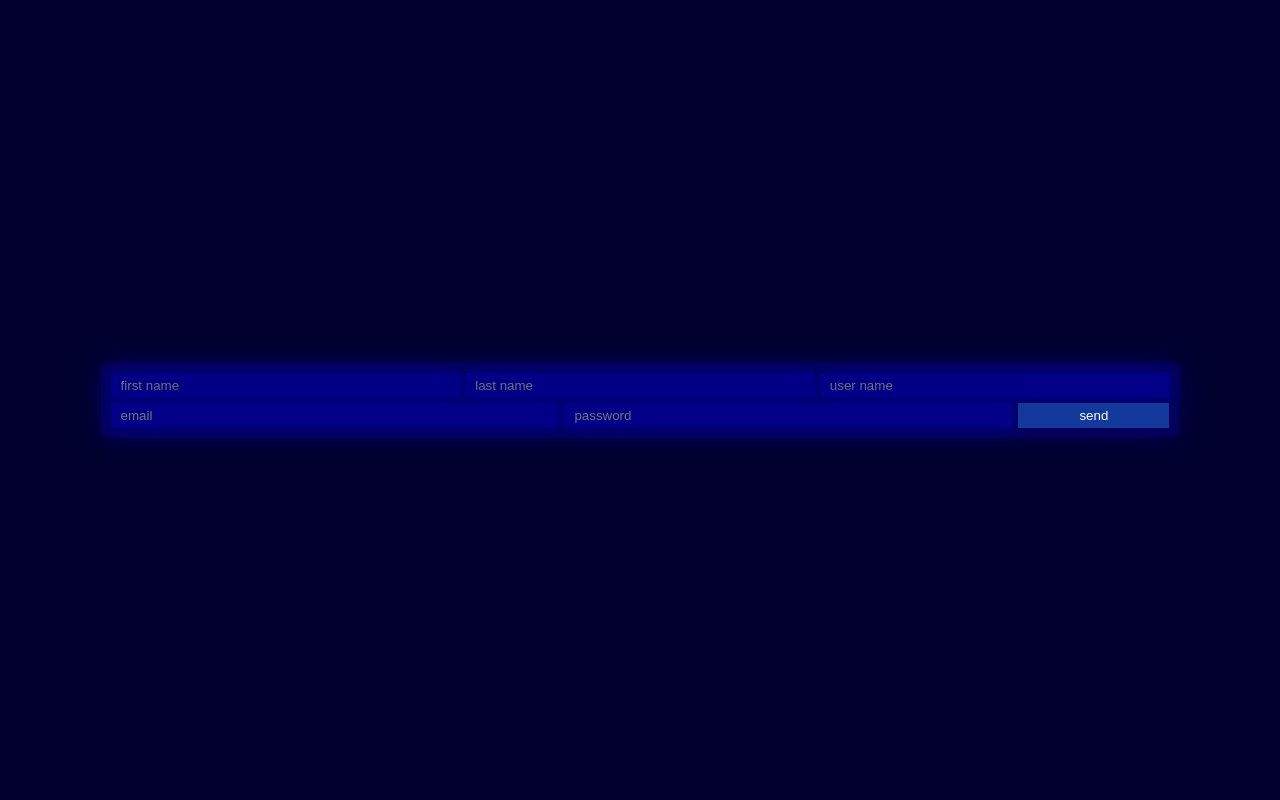
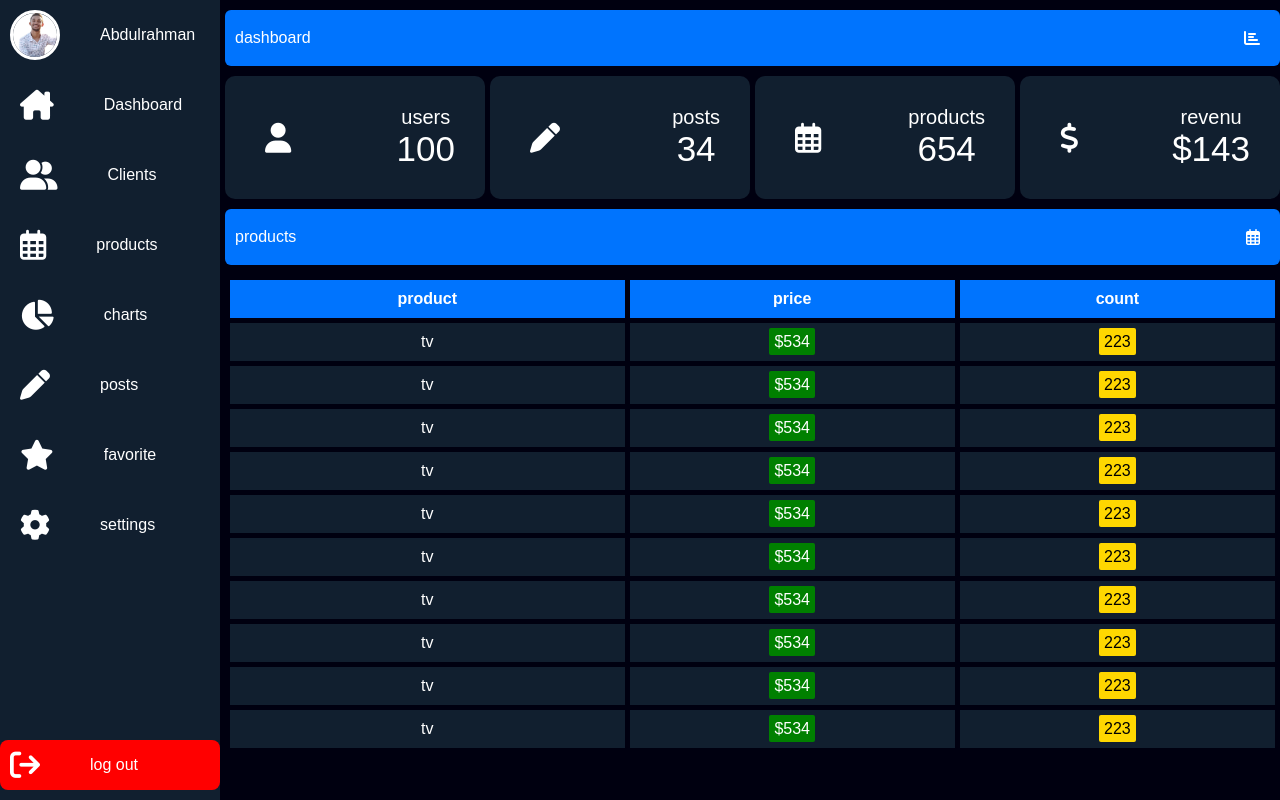
Before and after one commit to AbdulrahmanFa2hy/Responsive-HTML-CSS-review, a plain HTML site: page index.html in a window 1280 px wide. Drawn offline with Linux system fonts and the light colour scheme.

Commit message:
first commit

```diff
--- /dev/null
+++ b/css/style.css
@@ -0,0 +1,168 @@
+* {
+  box-sizing: border-box;
+  margin: 0;
+  padding: 0;
+  font-family: sans-serif;
+}
+
+body {
+  background-color: #000010;
+  display: flex;
+  column-gap: 5px;
+  height: 100dvb;
+  color: white;
+}
+.sidebar {
+  position: relative;
+  text-align: center;
+  width: 70px;
+  height: 100%;
+  overflow: hidden;
+  background-color: #111f2f;
+  transition: all 0.5s ease-in-out;
+  -webkit-transition: all 0.5s ease-in-out;
+  -moz-transition: all 0.5s ease-in-out;
+  -ms-transition: all 0.5s ease-in-out;
+  -o-transition: all 0.5s ease-in-out;
+}
+.sidebar:hover {
+  width: 220px;
+}
+.sidebar-element img {
+  width: 50px;
+  border: 3.5px solid white;
+  border-radius: 50%;
+  -webkit-border-radius: 50%;
+  -moz-border-radius: 50%;
+  -ms-border-radius: 50%;
+  -o-border-radius: 50%;
+}
+i {
+  font-size: 30px;
+  padding: 10px;
+}
+.sidebar-element {
+  display: flex;
+  align-items: center;
+  gap: 40px;
+  width: 100%;
+  padding: 10px;
+  border-radius: 8px;
+  -webkit-border-radius: 8px;
+  -moz-border-radius: 8px;
+  -ms-border-radius: 8px;
+  -o-border-radius: 8px;
+  cursor: pointer;
+}
+.sidebar-element:hover,
+.card-content:hover,
+td:hover {
+  background-color: #57606d;
+}
+.sidebar-element.exit {
+  background-color: red;
+  position: absolute;
+  bottom: 10px;
+  padding: 0px;
+  text-align: center;
+}
+.content {
+  display: flex;
+  flex-direction: column;
+  flex-grow: 1;
+  gap: 10px;
+  padding-top: 10px;
+}
+.content-bar {
+  display: flex;
+  justify-content: space-between;
+  align-items: center;
+  background-color: #0074fe;
+  width: 100%;
+  padding: 10px;
+  border-radius: 6px;
+  -webkit-border-radius: 6px;
+  -moz-border-radius: 6px;
+  -ms-border-radius: 6px;
+  -o-border-radius: 6px;
+}
+.content-bar i {
+  font-size: 16px;
+  cursor: pointer;
+}
+.content .cards {
+  display: flex;
+  flex-wrap: wrap;
+  gap: 5px;
+  justify-content: space-between;
+  align-items: center;
+}
+.card-content {
+  display: flex;
+  justify-content: space-between;
+  align-items: center;
+  flex-basis: 220px;
+  flex-grow: 1;
+  padding: 30px;
+  background-color: #111f2f;
+  border-radius: 10px;
+  -webkit-border-radius: 10px;
+  -moz-border-radius: 10px;
+  -ms-border-radius: 10px;
+  -o-border-radius: 10px;
+}
+.card-content-text {
+  font-size: 20px;
+  text-align: center;
+}
+.card-content-text p:last-of-type {
+  font-size: 35px;
+}
+table {
+  text-align: center;
+  border-spacing: 5px;
+}
+table th {
+  background-color: #0074fe;
+  padding: 10px;
+}
+
+td {
+  background-color: #111f2f;
+  padding: 10px;
+}
+td .price,
+td .count {
+  background-color: green;
+  padding: 5px;
+  border-radius: 2px;
+  -webkit-border-radius: 2px;
+  -moz-border-radius: 2px;
+  -ms-border-radius: 2px;
+  -o-border-radius: 2px;
+}
+td .count {
+  background-color: gold;
+  color: black;
+}
+
+@media screen and (max-width: 600px) {
+  .cards {
+    flex-direction: column;
+  }
+  .card-content {
+    width: 100%;
+  }
+}
+
+@media screen and (min-width: 600px) and (max-width: 972px) {
+  .cards {
+    flex-wrap: wrap;
+  }
+  .card-content {
+    flex-basis: 250px;
+  }
+  .sidebar:hover {
+    width: 30%;
+  }
+}
--- a/index.html
+++ b/index.html
@@ -3,25 +3,149 @@
   <head>
     <meta charset="UTF-8" />
     <meta name="viewport" content="width=device-width, initial-scale=1.0" />
-    <link rel="stylesheet" href="/style.css" />
-    <title>Document</title>
+    <link rel="stylesheet" href="css/all.min.css" />
+    <link rel="stylesheet" href="css/style.css" />
+    <title>Dashboard</title>
   </head>
   <body>
-    <div class="container">
-      <form action="" target="_blank">
-        <input type="text" name="first-name" placeholder="first name" />
-        <input type="text" name="last-name" placeholder="last name" />
-        <input type="text" name="user-name" placeholder="user name" />
-        <input type="email" name="email" id="email" placeholder="email" />
-        <input
-          type="password"
-          name="password"
-          id="password"
-          placeholder="password"
-        />
-        <button type="submit">send</button>
-      </form>
+    <div class="sidebar">
+      <div class="sidebar-element">
+        <img src="imgs/light-mode.png" alt="Abdo's photo" />
+        <figcaption>Abdulrahman</figcaption>
+      </div>
+      <div class="sidebar-element">
+        <i class="fa-solid fa-house-chimney"></i>
+        <p>Dashboard</p>
+      </div>
+      <div class="sidebar-element">
+        <i class="fa-solid fa-user-group"></i>
+        <p>Clients</p>
+      </div>
+      <div class="sidebar-element">
+        <i class="fa-regular fa-calendar-days"></i>
+        <p>products</p>
+      </div>
+      <div class="sidebar-element">
+        <i class="fas fa-chart-pie"></i>
+        <p>charts</p>
+      </div>
+      <div class="sidebar-element">
+        <i class="fas fa-pen"></i>
+        <p>posts</p>
+      </div>
+      <div class="sidebar-element">
+        <i class="fas fa-star"></i>
+        <p>favorite</p>
+      </div>
+      <div class="sidebar-element">
+        <i class="fas fa-cog"></i>
+        <p>settings</p>
+      </div>
+      <div class="sidebar-element exit">
+        <i class="fas fa-sign-out"></i>
+        <p>log out</p>
+      </div>
     </div>
-    <script src="index.js"></script>
+    <div class="content">
+      <div class="content-bar">
+        <p>dashboard</p>
+        <i class="fa-solid fa-chart-bar"></i>
+      </div>
+      <div class="cards">
+        <div class="card-content">
+          <i class="fa-solid fa-user"></i>
+          <div class="card-content-text">
+            <p>users</p>
+            <p>100</p>
+          </div>
+        </div>
+        <div class="card-content">
+          <i class="fa-solid fa-pen"></i>
+          <div class="card-content-text">
+            <p>posts</p>
+            <p>34</p>
+          </div>
+        </div>
+        <div class="card-content">
+          <i class="fa-regular fa-calendar-days"></i>
+          <div class="card-content-text">
+            <p>products</p>
+            <p>654</p>
+          </div>
+        </div>
+        <div class="card-content">
+          <i class="fa-solid fa-dollar-sign"></i>
+          <div class="card-content-text">
+            <p>revenu</p>
+            <p>$143</p>
+          </div>
+        </div>
+      </div>
+      <div class="content-bar">
+        <p>products</p>
+        <i class="fa-regular fa-calendar-days"></i>
+      </div>
+      <table>
+        <thead>
+          <tr>
+            <th>product</th>
+            <th>price</th>
+            <th>count</th>
+          </tr>
+        </thead>
+        <tbody>
+          <tr>
+            <td>tv</td>
+            <td><span class="price">$534</span></td>
+            <td><span class="count">223</span></td>
+          </tr>
+          <tr>
+            <td>tv</td>
+            <td><span class="price">$534</span></td>
+            <td><span class="count">223</span></td>
+          </tr>
+          <tr>
+            <td>tv</td>
+            <td><span class="price">$534</span></td>
+            <td><span class="count">223</span></td>
+          </tr>
+          <tr>
+            <td>tv</td>
+            <td><span class="price">$534</span></td>
+            <td><span class="count">223</span></td>
+          </tr>
+          <tr>
+            <td>tv</td>
+            <td><span class="price">$534</span></td>
+            <td><span class="count">223</span></td>
+          </tr>
+          <tr>
+            <td>tv</td>
+            <td><span class="price">$534</span></td>
+            <td><span class="count">223</span></td>
+          </tr>
+          <tr>
+            <td>tv</td>
+            <td><span class="price">$534</span></td>
+            <td><span class="count">223</span></td>
+          </tr>
+          <tr>
+            <td>tv</td>
+            <td><span class="price">$534</span></td>
+            <td><span class="count">223</span></td>
+          </tr>
+          <tr>
+            <td>tv</td>
+            <td><span class="price">$534</span></td>
+            <td><span class="count">223</span></td>
+          </tr>
+          <tr>
+            <td>tv</td>
+            <td><span class="price">$534</span></td>
+            <td><span class="count">223</span></td>
+          </tr>
+        </tbody>
+      </table>
+    </div>
   </body>
 </html>
```
Also changed, not shown: css/all.min.css (added), imgs/dark-mode.jpg (added), imgs/light-mode.png (added), webfonts/fa-brands-400.ttf (added), webfonts/fa-brands-400.woff2 (added), webfonts/fa-regular-400.ttf (added), webfonts/fa-regular-400.woff2 (added), webfonts/fa-solid-900.ttf (added), webfonts/fa-solid-900.woff2 (added), webfonts/fa-v4compatibility.ttf (added), webfonts/fa-v4compatibility.woff2 (added).
